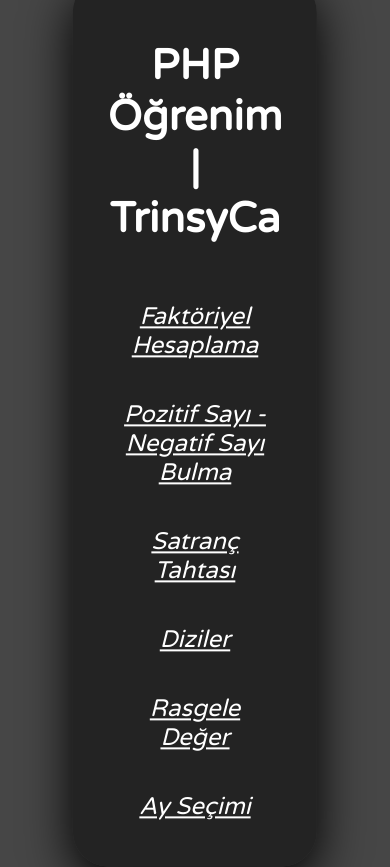
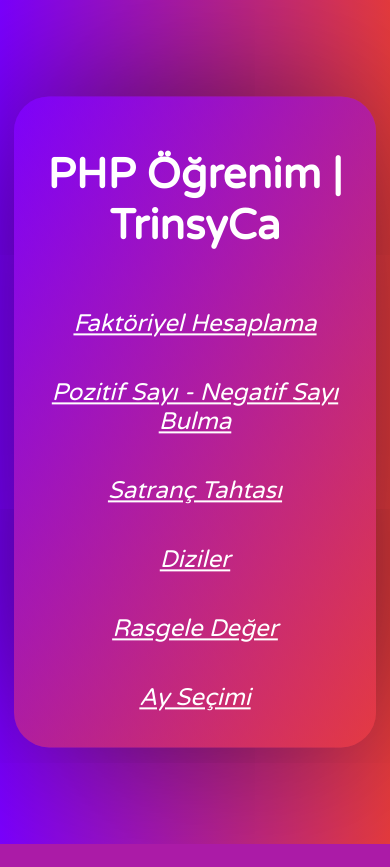
Before and after one commit to TrinsyCa/Developer-UI, a PHP site: page /PHP-ogrenim/main.html in a window 390 px wide. After the commit the page ends 844 px from the top, so only its background shows below. Run offline with PHP 8.4, Linux system fonts and the light colour scheme.

Commit message:
TrinsyCa

```diff
--- a/PHP-ogrenim/main.html
+++ b/PHP-ogrenim/main.html
@@ -16,13 +16,13 @@
    <style>
       body
       {
-         background: rgb(70, 70, 70);
+         background: linear-gradient(to right, #7b00ff, #e63b3e);
          font-family: 'Varela Round', sans-serif;
       }
       .projects
       {
-         background: rgba(0, 0, 0, 0.5);
-         box-shadow: 0 15px 50px rgba(0, 0, 0, 1);
+         background: linear-gradient(to bottom, #7b00ff7a, #e63b3e7a);
+         box-shadow: 0;
          border-radius: 35px;
          position: absolute;
          top: 50%;
@@ -34,6 +34,19 @@
          gap: 20px;
          padding: 35px;
          transition: .3s;
+         width: max-content;
+         animation: shadowanim 1s ease-in-out infinite;
+      }
+      @keyframes shadowanim
+      {
+         from
+         {
+            box-shadow: 0;
+         }
+         to
+         {
+            box-shadow: 0 0 250px -30px rgba(0, 0, 0, 1);
+         }
       }
       .projects a
       {
@@ -53,6 +66,14 @@
          color: white;
          font-size: 42px;
       }
+      @media (max-width:550px)
+      {
+         .projects
+         {
+            width: 80%;
+            padding: 25px;
+         }
+      }
    </style>
 </head>
 <body>
--- a/scripts.js
+++ b/scripts.js
@@ -48,8 +48,6 @@ const studies = document.getElementById('studies');
 
 const directChildren = studies.children.length;
 const children = directChildren * 90;
-console.log(directChildren);
-console.log(children);
 
 function studiesopen()
 {
@@ -88,4 +86,8 @@ function studiesclose()
       profilenav.style.paddingBottom = '';
       profileinfh4.style.paddingBottom = '';
       links.scrollTo(0 , 0);
+   if(screen.width <= 350)
+   {
+      links.style.height = '170px';
+   }
 }
```
Also changed, not shown: styles.css (+23 -6 lines).
